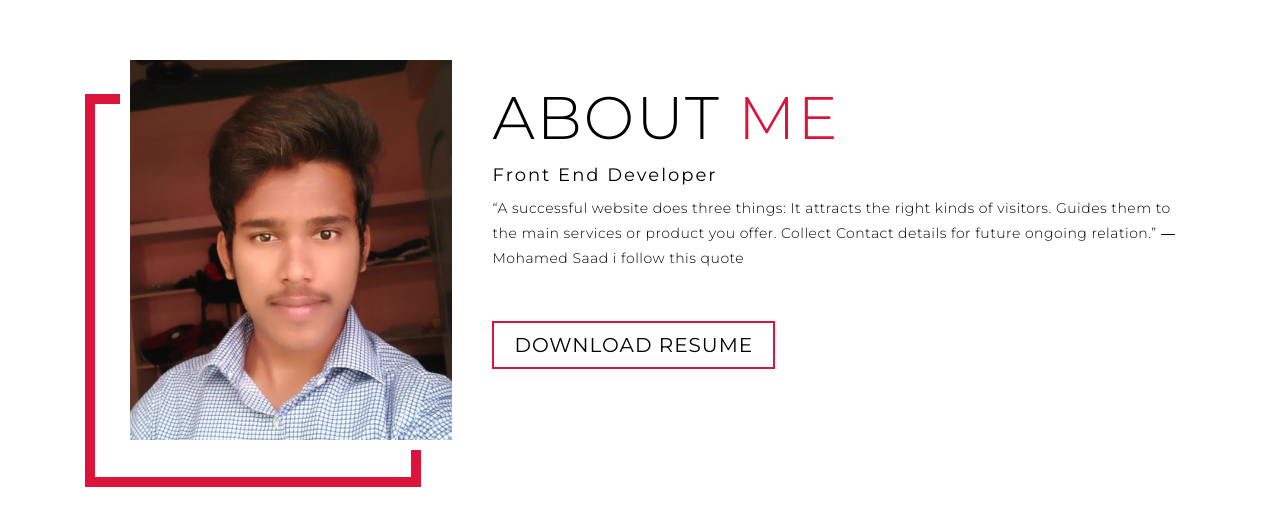
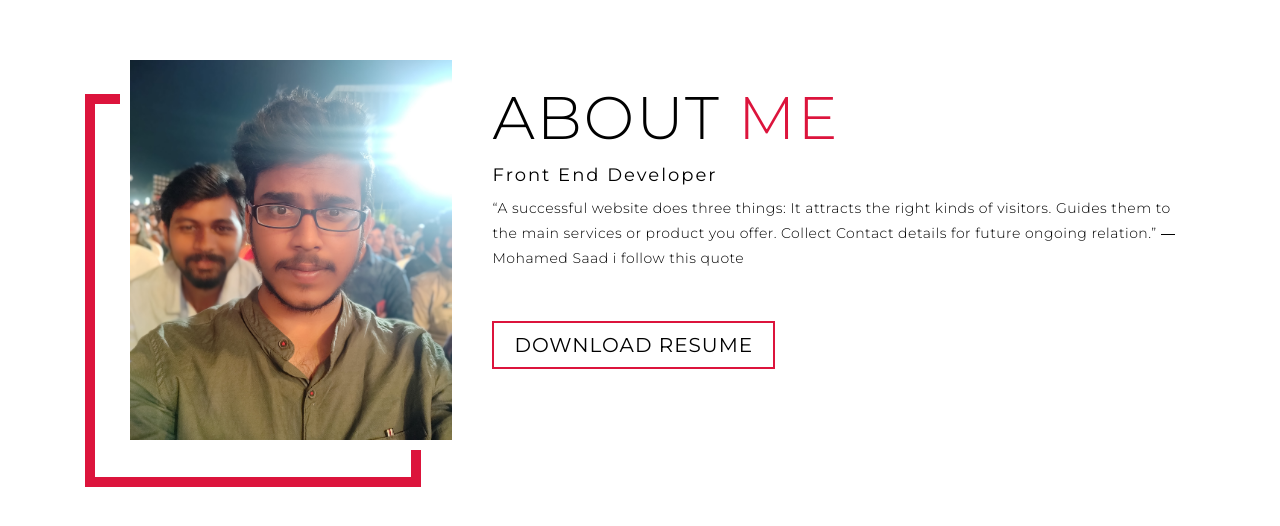
Before and after one commit to Super-saint99/po, a plain HTML site: page index.html in a window 1280 px wide. Shown: the part 3642-4168 px from the top of the page. Drawn offline with Linux system fonts and the light colour scheme.

Commit message:
Update index.html

```diff
--- a/index.html
+++ b/index.html
@@ -123,7 +123,7 @@ Abhyuday encompasses a large spectrum of activities throughout the year that aim
     <div class="about container">
       <div class="col-left">
         <div class="about-img">
-          <img src="./img/hari.jpg" alt="img">
+          <img src="./img/IMG_20210405_132655_211.jpg" alt="img">
         </div>
       </div>
       <div class="col-right">
```
